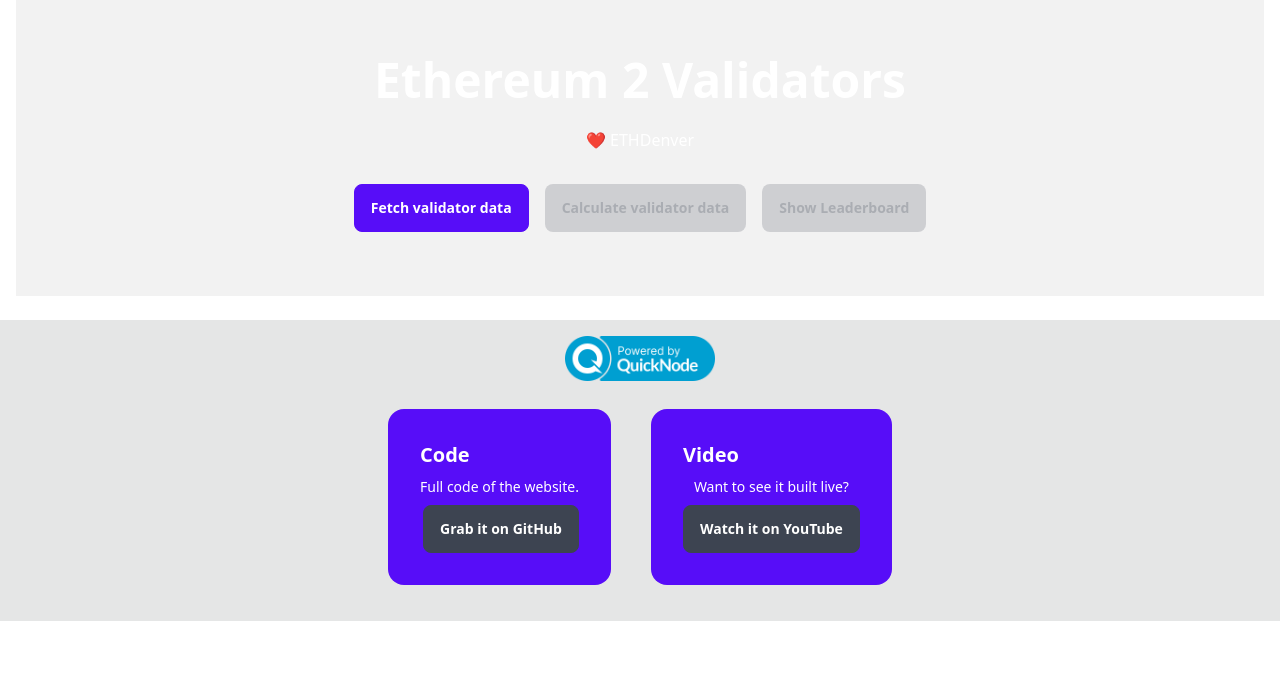
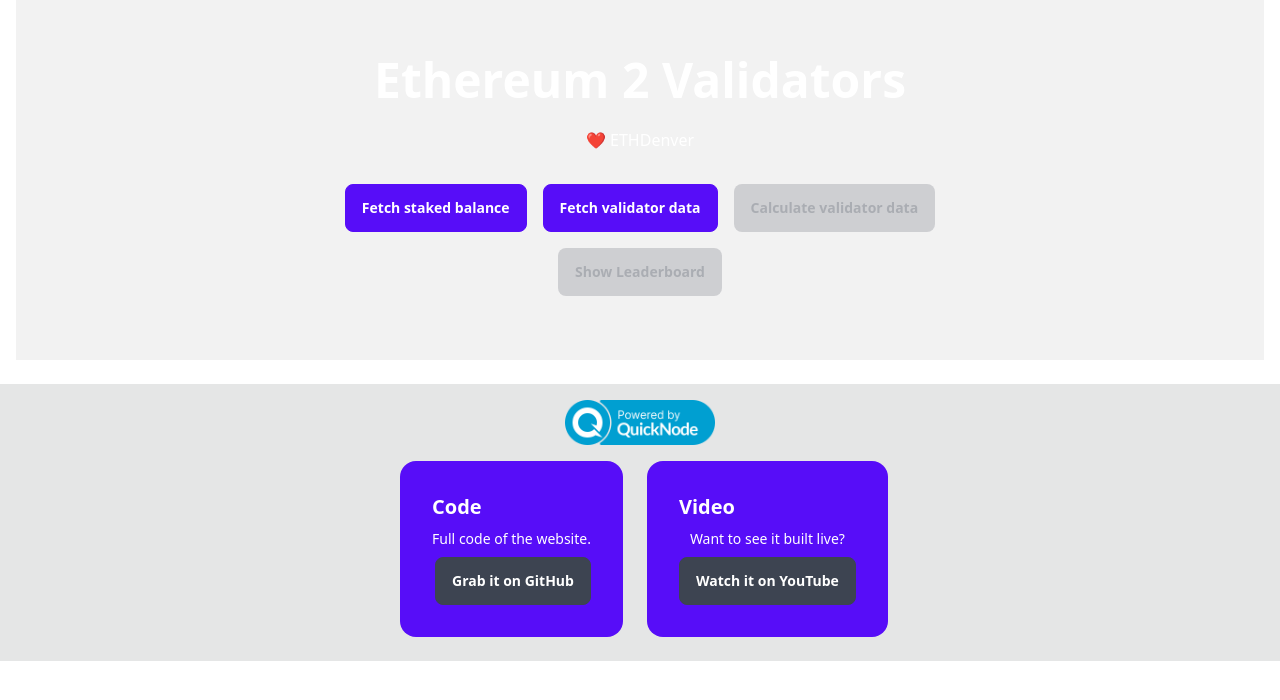
Before and after one commit to Biciok/beacon_validator, a Next.js app: page / in a window 1280 px wide. Shown: the top 700 px of the page. Built offline with nearby package versions, Linux system fonts and the light colour scheme.

Commit message:
Link cards, straight from a bar

```diff
--- a/pages/index.js
+++ b/pages/index.js
@@ -34,6 +34,7 @@ export default function Home() {
   // Fetch validator data from REST API
   const fetchValidators = async () => {
     try {
+      console.log("Fetching validators...");
       const validators = await fetch(
         `${process.env.NEXT_PUBLIC_QUICKNODE_RPC}eth/v1/beacon/states/head/validators`
       ).then((res) => res.json());
@@ -126,8 +127,6 @@ export default function Home() {
   // Handle data fetching
   const fetchData = (e) => {
     fetchBeaconContractBalance();
-    fetchValidators();
-    console.log(validators);
   };
 
   const calculateData = (e) => {
@@ -156,6 +155,9 @@ export default function Home() {
               <h1 className="text-5xl font-bold text-primary-content">Ethereum 2 Validators</h1>
               <p className="py-6 text-primary-content">❤️ ETHDenver</p>
               <button type="submit" onClick={fetchData} className="btn btn-primary m-2 normal-case">
+                Fetch staked balance
+              </button>
+              <button type="submit" onClick={fetchValidators} className="btn btn-primary m-2 normal-case">
                 Fetch validator data
               </button>
               <button
@@ -374,21 +376,39 @@ export default function Home() {
             </a>
           </p>
           <div>
-            <div className="card inline-block m-5 w-69 bg-primary text-primary-content">
+            <div className="card inline-block my-2 mx-4 w-69 bg-primary text-primary-content">
               <div className="card-body">
                 <h2 className="card-title">Code</h2>
                 <p>Full code of the website.</p>
                 <div className="card-actions justify-end">
-                  <button className="btn normal-case">Grab it on GitHub</button>
+                  <button className="btn normal-case">
+                    <a
+                      href="https://github.com/velvet-shark/beacon-validators"
+                      target="_blank"
+                      rel="noreferrer"
+                      className="text-primary-content inline"
+                    >
+                      Grab it on GitHub
+                    </a>
+                  </button>
                 </div>
               </div>
             </div>
-            <div className="card inline-block m-5 w-69 bg-primary text-primary-content">
+            <div className="card inline-block m-2 w-69 bg-primary text-primary-content">
               <div className="card-body">
                 <h2 className="card-title">Video</h2>
                 <p>Want to see it built live?</p>
                 <div className="card-actions justify-end">
-                  <button className="btn normal-case">Watch it on YouTube</button>
+                  <button className="btn normal-case">
+                    <a
+                      href="https://youtu.be/DpQqXv8Tq5A"
+                      target="_blank"
+                      rel="noreferrer"
+                      className="text-primary-content inline"
+                    >
+                      Watch it on YouTube
+                    </a>
+                  </button>
                 </div>
               </div>
             </div>
```
